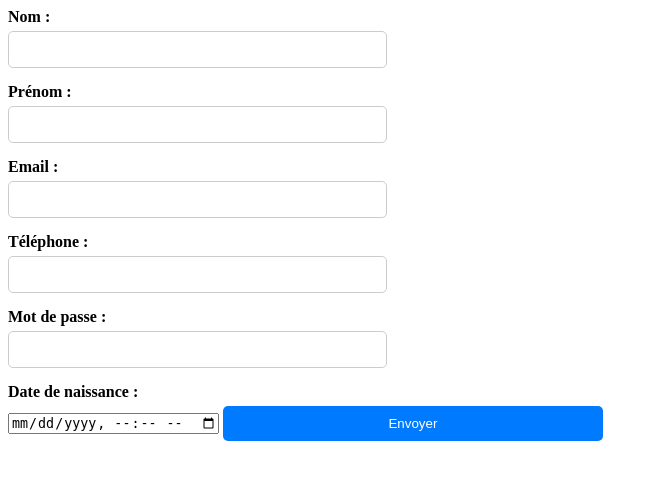
After one commit to Essenere602/E-Commerce-MVC, a PHP site: page /PHP/App/views/RegisterForm.php in a window 1280 px wide. The commit adds this page. Shown: the top 480 px of the page, without its empty margins (0-658 px from the left). Run offline with PHP 8.4, Linux system fonts and the light colour scheme; some libraries are stand-ins or nearby versions.

Commit message:
update before pull

```diff
--- /dev/null
+++ b/App/models/UserModel.php
@@ -0,0 +1,4 @@
+<?php
+use app\DataBase.php;
+
+class UserModel
--- /dev/null
+++ b/App/views/RegisterForm.php
@@ -0,0 +1,58 @@
+<form action="inscription" method="post">
+    <label for="lastname">Nom :</label> <input type="text" name="lastname" id="lastname">
+    <label for="firstname">Prénom :</label> <input type="text" name="firstname" id="firstname">
+    <label for="email">Email :</label> <input type="text" name="email" id="email">
+    <label for="phone">Téléphone :</label> <input type="text" name="phone" id="phone">
+    <label for="password">Mot de passe :</label> <input type="password" name="password" id="password">
+    <label for="birthdate">Date de naissance :</label> <input type="datetime-local" name="birthdate" id="birthdate">
+   <button>Envoyer</button>
+</form>
+
+
+
+
+
+
+
+<style>
+
+.form-container {
+    max-width: 400px;
+    margin: 0 auto;
+    padding: 20px;
+    border: 1px solid #ccc;
+    border-radius: 5px;
+}
+
+label {
+    display: block;
+    margin-bottom: 5px;
+    font-weight: bold;
+}
+
+input[type="text"],
+input[type="password"] {
+    width: 30%;
+    padding: 10px;
+    margin-bottom: 15px;
+    border: 1px solid #ccc;
+    border-radius: 5px;
+    box-sizing: border-box;
+}
+
+button {
+    width: 30%;
+    padding: 10px;
+    background-color: #007bff;
+    color: #fff;
+    border: none;
+    border-radius: 5px;
+    cursor: pointer;
+}
+
+button:hover {
+    background-color: #0056b3;
+}
+
+
+</style>
--- a/index.php
+++ b/index.php
@@ -1,7 +1,7 @@
 <?php
 const CONT = 'App/Controllers/';
 const MOD = 'App/Models/';
-const VIE = 'App/Views/';
+const VIEW = 'App/Views/';
 const JS  = 'assets/js/';
 const CSS = 'assets/css/';
 const IMG = 'assets/images/';
```
Also changed, not shown: App/DataBase.php (added, +25 -0 lines), App/controllers/UserController.php (added, +11 -0 lines), router.php (+10 -6 lines), .htaccess.
